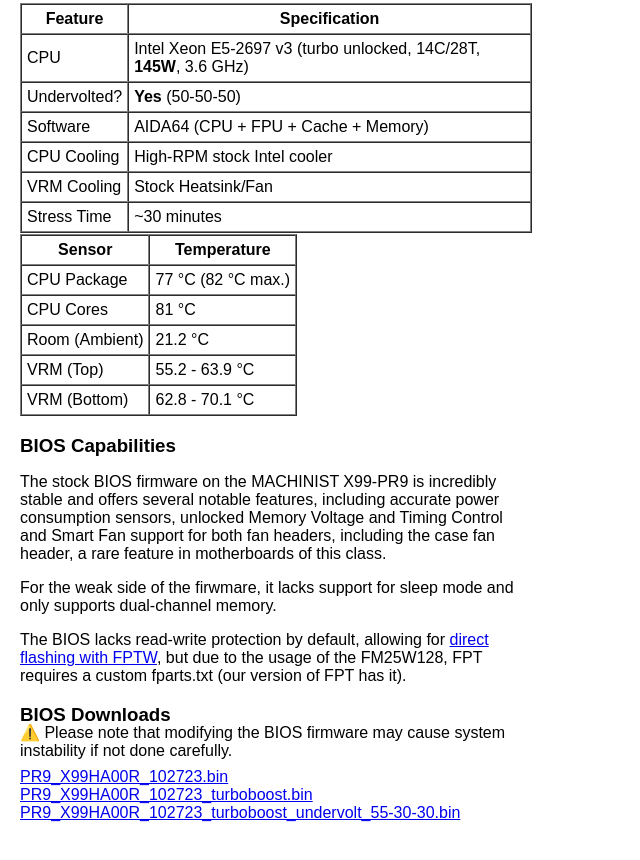
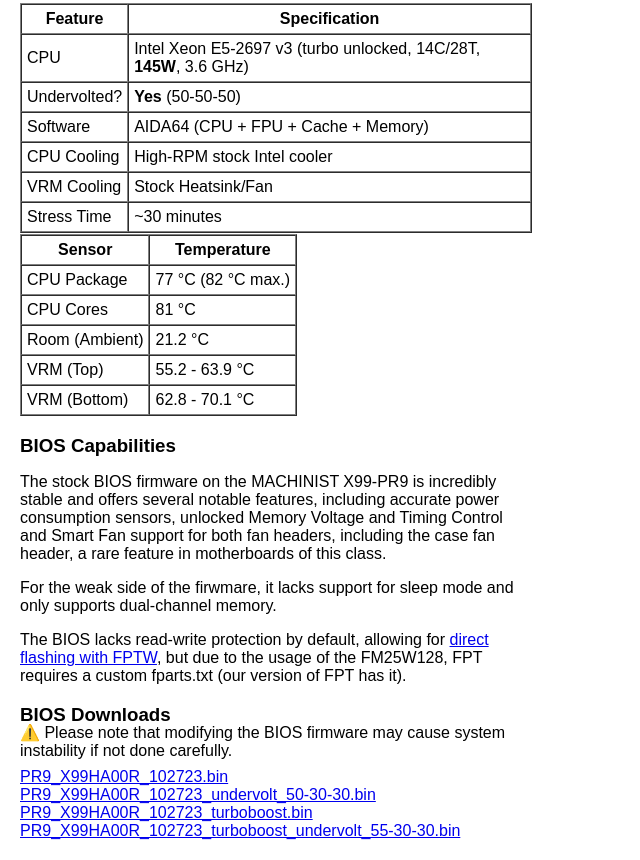
Before and after one commit to worldwidefuckfest/xeon.best, a plain HTML site: page lga2011-3/machinistpr9.html in a window 1280 px wide. Shown: the part 1606-2466 px from the top of the page, without its empty margins (0-640 px from the left). Drawn offline with Linux system fonts and the light colour scheme.

Commit message:
more bios for the pr9

```diff
--- a/lga2011-3/machinistpr9.html
+++ b/lga2011-3/machinistpr9.html
@@ -149,6 +149,7 @@
         <h3 style="margin-bottom: -1em;">BIOS Downloads</h3>
         <p style="margin-bottom: 0.5em;">⚠️ Please note that modifying the BIOS firmware may cause system instability if not done carefully.</p>
         <a href="../assets/lga2011-3/machinist_x99-pr9/PR9_X99HA00R_102723.bin">PR9_X99HA00R_102723.bin</a><br>
+        <a href="../assets/lga2011-3/machinist_x99-pr9/PR9_X99HA00R_102723_undervolt_50-30-30.bin">PR9_X99HA00R_102723_undervolt_50-30-30.bin</a><br>
         <a href="../assets/lga2011-3/machinist_x99-pr9/PR9_X99HA00R_102723_turboboost.bin">PR9_X99HA00R_102723_turboboost.bin</a><br>
         <a href="../assets/lga2011-3/machinist_x99-pr9/PR9_X99HA00R_102723_turboboost_undervolt_55-30-30.bin">PR9_X99HA00R_102723_turboboost_undervolt_55-30-30.bin</a>
     </div>
```
Also changed, not shown: 1 other file.
